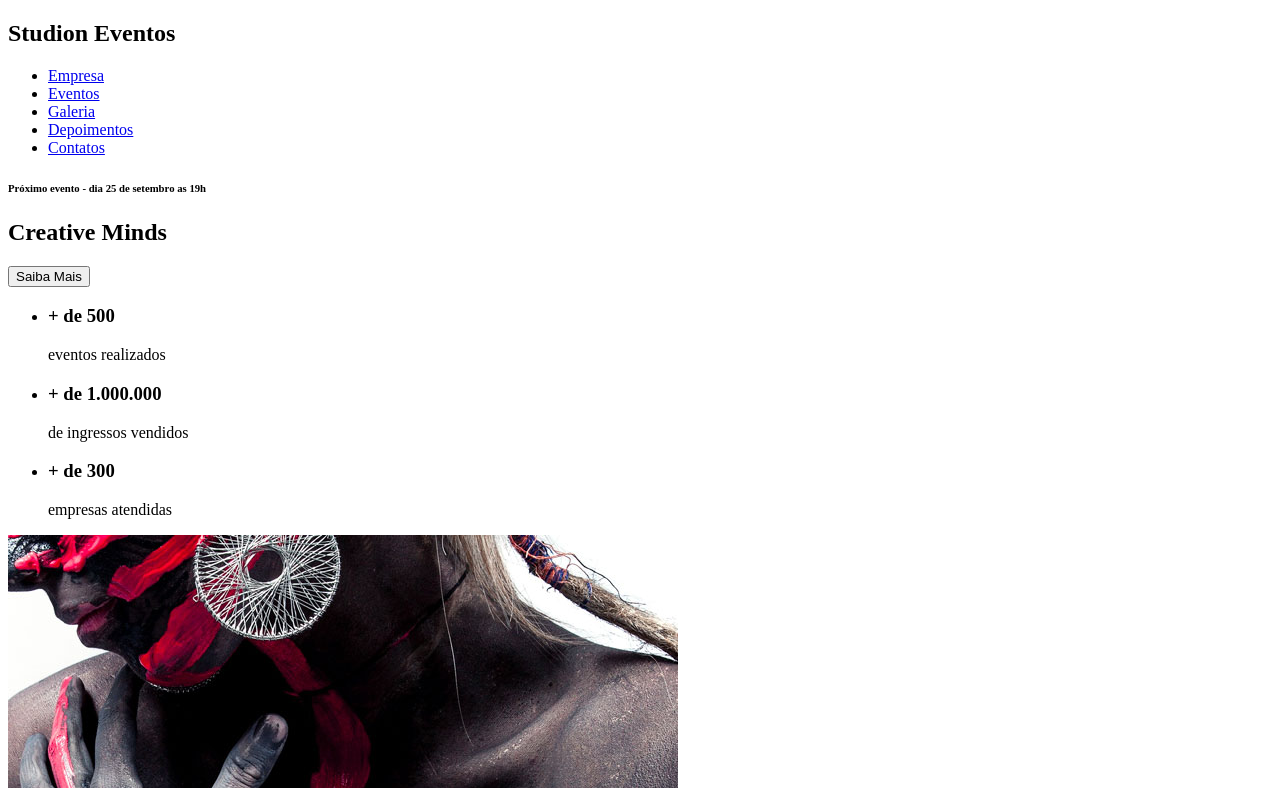
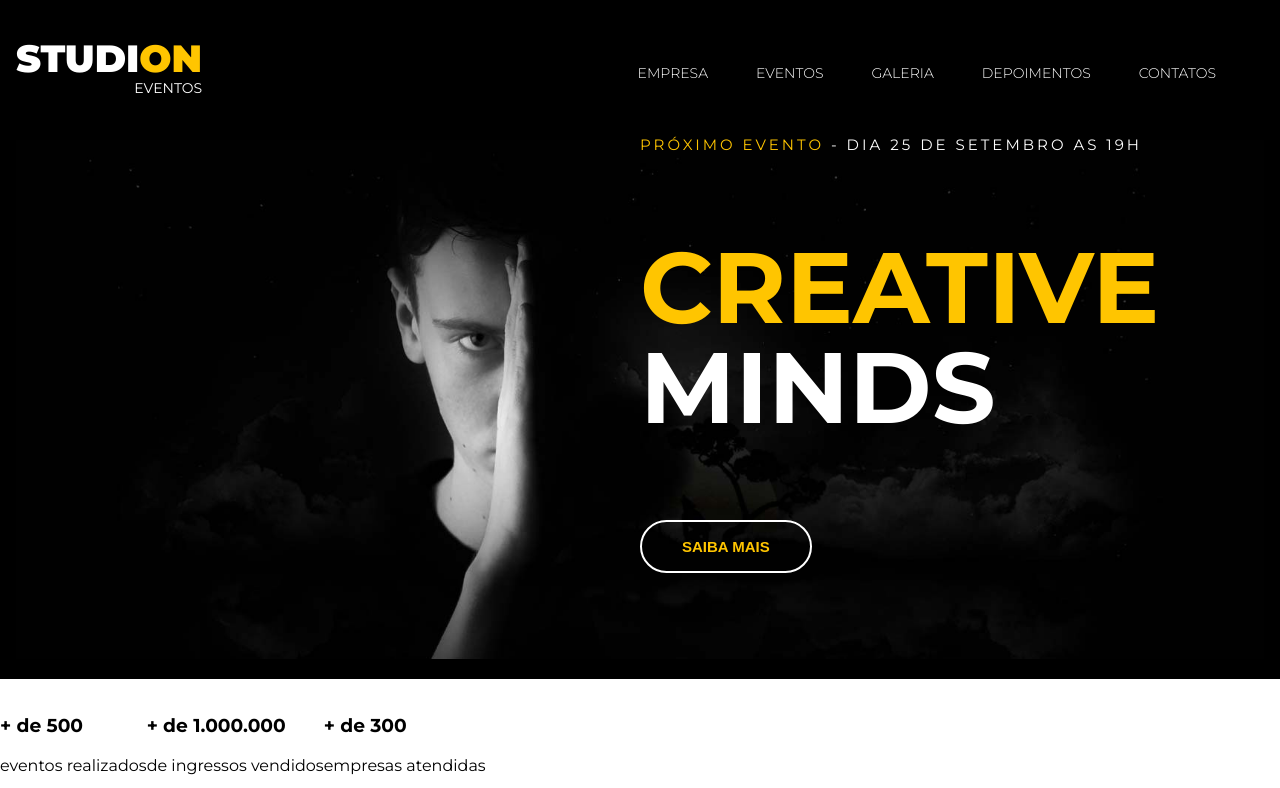
Before and after one commit to ajuniorcal/studion, a website: page index.html in a window 1280 px wide. Shown: the top 788 px of the page. Drawn offline with Linux system fonts and the light colour scheme.

Commit message:
implemented header styles

```diff
--- a/index.html
+++ b/index.html
@@ -1,5 +1,5 @@
 <!DOCTYPE html>
-<html lang="en">
+<html lang="pt-BR">
 
 <head>
     <meta charset="UTF-8">
@@ -10,10 +10,13 @@
 </head>
 
 <body>
-    <nav>
-        <h1>Studi<span>on</span> <span>Eventos</span></h1>
+    <nav class="navbar">
+        <h1 class="logo-studion">
+          Studi<span class="copy--primary">on</span>
+          <span class="logo-studion__subtitle">Eventos</span>
+        </h1>
 
-        <ul>
+        <ul class="navbar__links">
             <li>
                 <a href="#empresa">Empresa</a>
             </li>
@@ -27,7 +30,7 @@
                 <a href="#depoimentos">Depoimentos</a>
             </li>
             <li>
-                <a href="contatos">Contatos</a>
+                <a href="#contatos">Contatos</a>
             </li>
         </ul>
 
@@ -35,9 +38,18 @@
     <header>
         <div id="slider">
           <div class="slide">
-            <h6><span>Próximo evento</span> - dia 25 de setembro as 19h</h6>
-            <h2><span>Creative</span> Minds</h2>
-            <button>Saiba Mais</button>
+            <img
+            class="slide__background-image"
+            src="./images/banner.jpg"
+            alt="banner Studion"
+            />
+            <div class="slide__copy">
+              <h6><span class="copy--primary">Próximo evento</span> - dia 25 de setembro as 19h</h6>
+              <h2><span class="copy--primary">Creative</span> Minds</h2>
+              <button class="btn btn--slide">Saiba Mais</button>
+            </div>
+
+
           </div>
         </div>
       </header>
--- a/style.css
+++ b/style.css
@@ -0,0 +1,148 @@
+@import url('https://fonts.googleapis.com/css2?family=Montserrat:wght@300;400;700;900&display=swap');
+
+* {
+    box-sizing: border-box;
+}
+
+:root {
+
+    font-family: 'Montserrat', sans-serif;
+    font-size: 16px;
+    --color-primary:#ffc500;
+    --default-padding: 1rem;
+}
+
+body {
+    margin: 0;
+    padding-top: 7.75rem;
+}
+ul {
+    display: flex;
+    list-style: none;
+    padding-left: 0;
+}
+
+.navbar {
+    position:fixed;
+    z-index: 1;
+    display: grid;
+    grid-template-columns: 1fr 9fr;
+    align-items: center;
+    top: 0;
+    left: 0;
+
+    width: 100vw;
+    height: 7.75rem;
+    padding: 1rem;
+
+    background-color: rgb(0, 0, 0);
+    color: #fff;
+}
+
+.navbar__links  {
+    justify-self: end;
+}
+
+.navbar__links li {
+    font-size: 0.875rem;
+    margin-right: 3rem;  /*14 pixels / 16 = valor em rem */
+    text-transform: uppercase;
+}
+.navbar__links a {
+    font-weight: 300;
+    color: #fff;
+    text-decoration:none;
+}
+
+
+.navbar__links a:hover {
+    color: var(--color-primary);
+}
+.logo-studion {
+    font-size: 2.3755rem;
+    font-weight: 900;
+    line-height: 0.8ch; /*relatica ao tamanho do glifo 0 da fonte*/
+    text-transform: uppercase;
+    text-align: right;
+
+}
+
+.logo-studion__subtitle {
+    font-size: 0.875rem;
+    font-weight: 400;
+}
+
+.copy--primary {
+    color: var(--color-primary);
+}
+
+#slider {
+
+    padding: var(--default-padding);
+    background: #000;
+    /* background-image: url('./images/banner.jpg');
+    background-size: cover;
+    background-repeat: no-repeat;
+    background-position: center; (Estilização primeira ensinada)*/
+
+    color: #fff;
+}
+
+.slide {
+    position:relative
+    height: calc(100vh - 7.75rem);
+}
+
+.slide__background-image {
+width: 100%;
+height: 100%;
+object-fit: cover;
+object-position: center;
+
+}
+
+.slide__copy {
+    position: absolute;
+    top: 6.25rem;
+    left: 50vw;
+}
+
+.slide__copy h6 {
+    font-size: 0.9375rem;
+    font-weight: 400;
+    text-transform: uppercase;
+    letter-spacing: 0.1875rem;
+}
+
+.slide__copy h2 {
+    font-size: 6.25rem;
+    text-transform: uppercase;
+    line-height: 6.25rem;
+
+}
+
+.slide__copy h2 span {
+    display: block;
+}
+
+
+.btn {
+    padding: 1rem 2.5rem;
+    cursor: pointer;
+    color: var(--color-primary);
+    border: .125rem solid #fff;
+    border-radius: 5rem;
+    background: unset;
+    text-transform: uppercase;
+    font-size: .9375rem;
+    font-weight: 700;
+    text-align: center;
+    transition: 0.5s all ease
+
+}
+
+.btn:hover, btn:active, btn:focus{
+    border-color: var(--color-primary);
+    background-color: var(--color-primary);
+    color:#fff
+}
```
